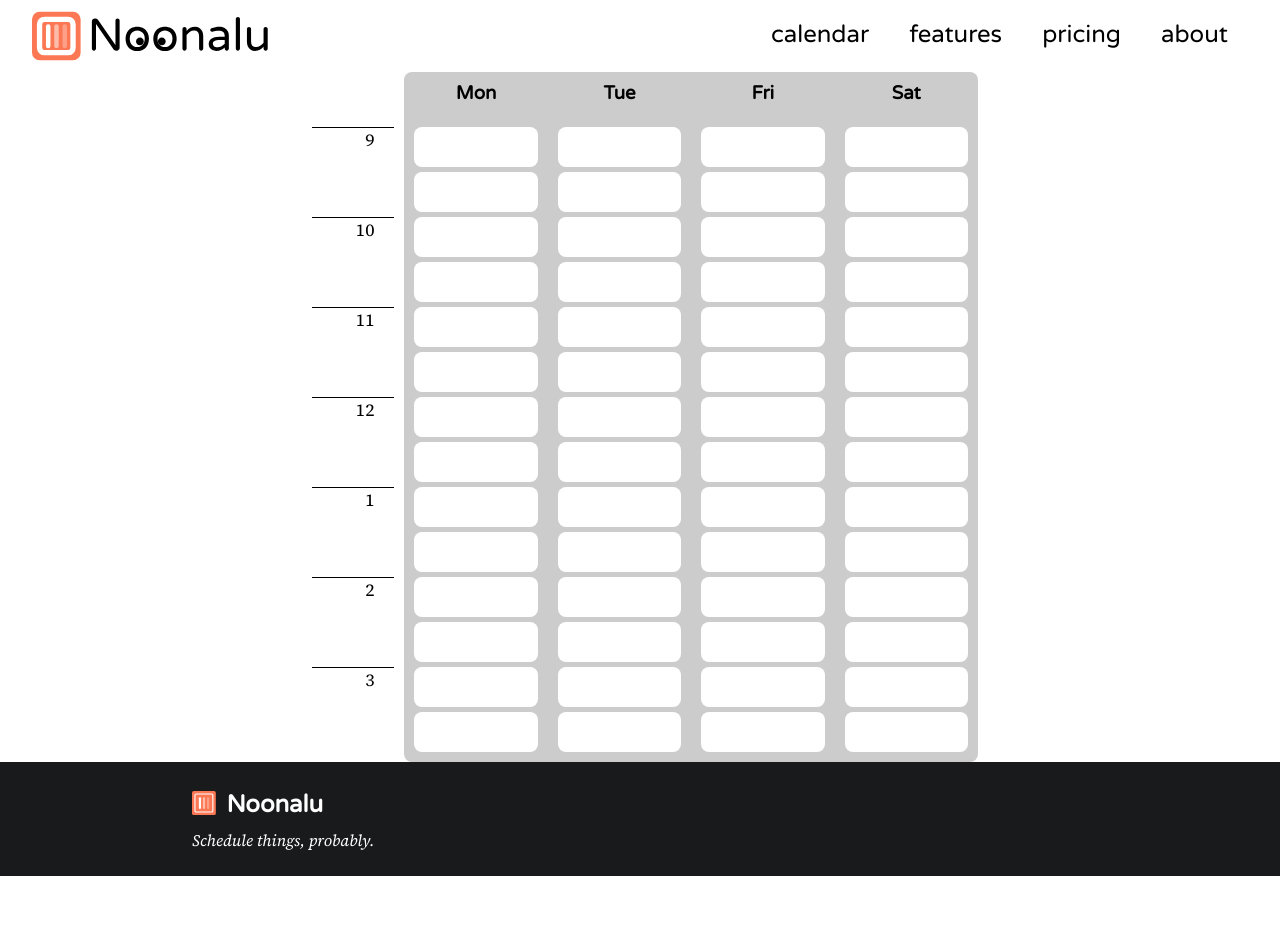
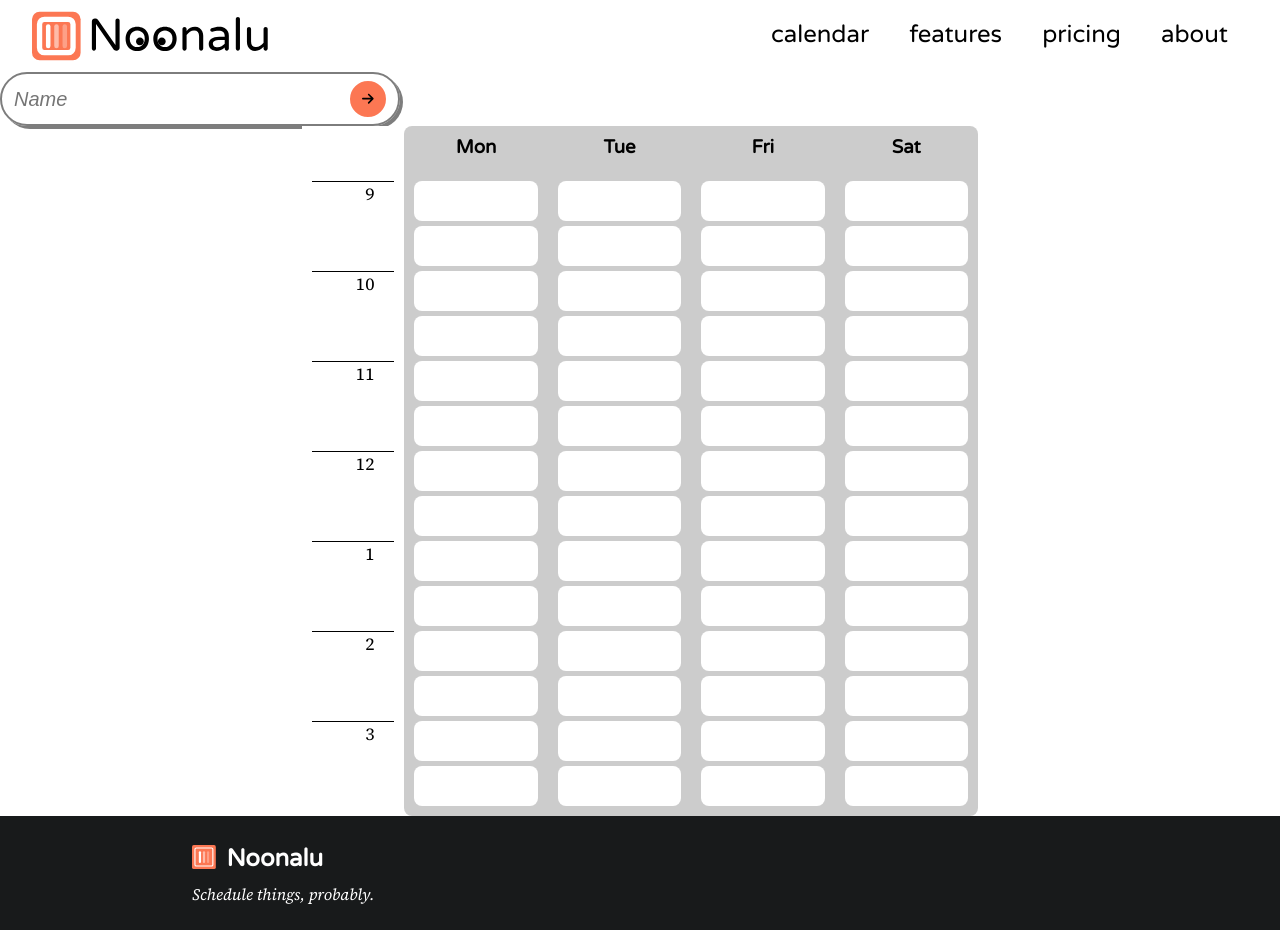
Before and after one commit to noonalu/noonalu-web, a Vue app: page /#/ in a window 1280 px wide. Before the commit the page ends 876 px from the top, so only its background shows below. Built offline with nearby package versions, Linux system fonts and the light colour scheme.

Commit message:
TextInput

```diff
--- a/package.json
+++ b/package.json
@@ -9,6 +9,10 @@
     "preview": "vite preview"
   },
   "dependencies": {
+    "@fortawesome/fontawesome-svg-core": "^6.2.1",
+    "@fortawesome/free-regular-svg-icons": "^6.2.1",
+    "@fortawesome/free-solid-svg-icons": "^6.2.1",
+    "@fortawesome/vue-fontawesome": "^3.0.2",
     "vue": "^3.2.41",
     "vue-router": "^4.1.6"
   },
--- a/src/components/calendar/Calendar.vue
+++ b/src/components/calendar/Calendar.vue
@@ -5,6 +5,7 @@
 	import { computed } from 'vue'
 	import Navbar from "../common/Navbar.vue"
 	import Footer from "../common/Footer.vue"
+	import TextInput from "../common/TextInput.vue"
 
 	export interface Props {
 		// Non contiguous set of days
@@ -76,6 +77,8 @@
 
 <template>
 	<Navbar />
+	<TextInput :name="'Name'"/>
+
 	<div id="calContainer">
 		<div id="calendar">
 			<div id="legend">
--- /dev/null
+++ b/src/components/common/TextInput.vue
@@ -0,0 +1,87 @@
+<script setup lang="ts">
+	import { ref } from 'vue'
+
+	export interface Props {
+		name: string
+	}
+
+	// Initialize props
+	const props = defineProps<Props>()
+	// Keep track if we're in focus or not
+	var inFocus = ref(false);
+
+	function toggleFocus(focus: boolean) {
+		inFocus.value = focus;
+	}
+
+</script>
+
+<template>
+	<div
+		id="container"
+		:class="{ focused: inFocus }"
+	>
+		<label :for="props.name">{{ props.name }}</label>
+		<input
+			type="text"
+			:name="props.name"
+			:placeholder="props.name"
+			@focusin="toggleFocus(true)"
+			@focusout="toggleFocus(false)"
+		>
+		<button
+			@click="$emit('on-click')"
+		>
+			<font-awesome-icon icon="fa-solid fa-arrow-right" />
+		</button>
+	</div>
+</template>
+
+<style scoped lang="scss">
+
+	#container {
+		display: flex;
+		align-items: center;
+		justify-content: space-between;
+		width: 400px;
+		border-radius: 50px;
+		border: 2px solid #7d7d7d;
+		box-shadow: 3px 3px 0 0px #7d7d7d;
+		padding: 5px 10px;
+		transition: all 0.1s;
+
+		button {
+			border: 2px solid white;
+		}
+	}
+	.focused {
+		box-shadow: 0 0 0 0 !important;
+ 		transform: translateY(2px) translateX(2px);
+	}
+
+	input {
+		height: 100%;
+		width: 100%;
+		margin-right: 20px;
+		border: 0px solid #333;
+		outline: 0px solid;
+		font-style: italic;
+		font-size: 20px;
+	}
+
+	button {
+		flex-shrink: 0;
+		width: 2.5rem;
+		height: 2.5rem;
+		border-radius: 50%;
+		background-color: #fc7753;
+		display: grid;
+		place-items: center;
+		/* padding: 10px; */
+	}
+
+	label {
+		display: none;
+	}
+
+</style>
--- a/src/main.ts
+++ b/src/main.ts
@@ -9,6 +9,17 @@ import Features from './components/features/Features.vue'
 
 // Models
 import DayModel from './models/DayModel'
+
+/* import the fontawesome core */
+import { library } from '@fortawesome/fontawesome-svg-core'
+
+/* import font awesome icon component */
+import { FontAwesomeIcon } from '@fortawesome/vue-fontawesome'
+
+/* import specific icons */
+import { faArrowRight } from '@fortawesome/free-solid-svg-icons'
+
+library.add(faArrowRight)
 
 // dummy data lol
 
@@ -42,5 +53,6 @@ const router = createRouter({
 })
 
 const app = createApp(App)
+app.component('font-awesome-icon', FontAwesomeIcon)
 app.use(router)
 app.mount('#app')
```
Also changed, not shown: 1 other file (tests, documents, lock files or other folders).
